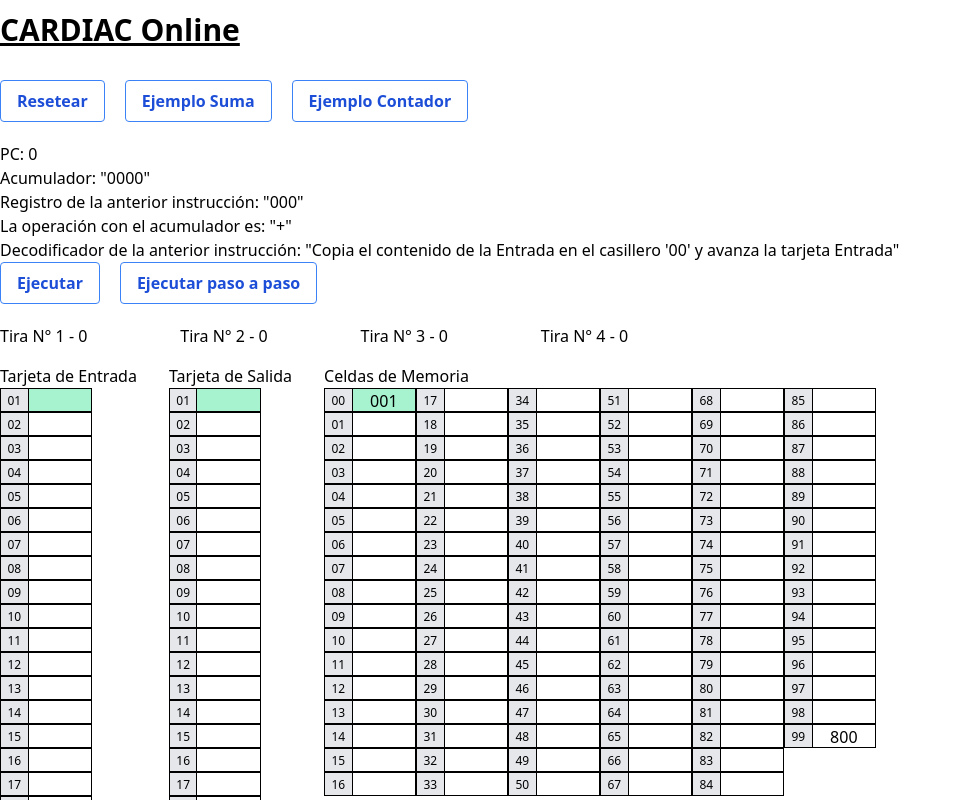
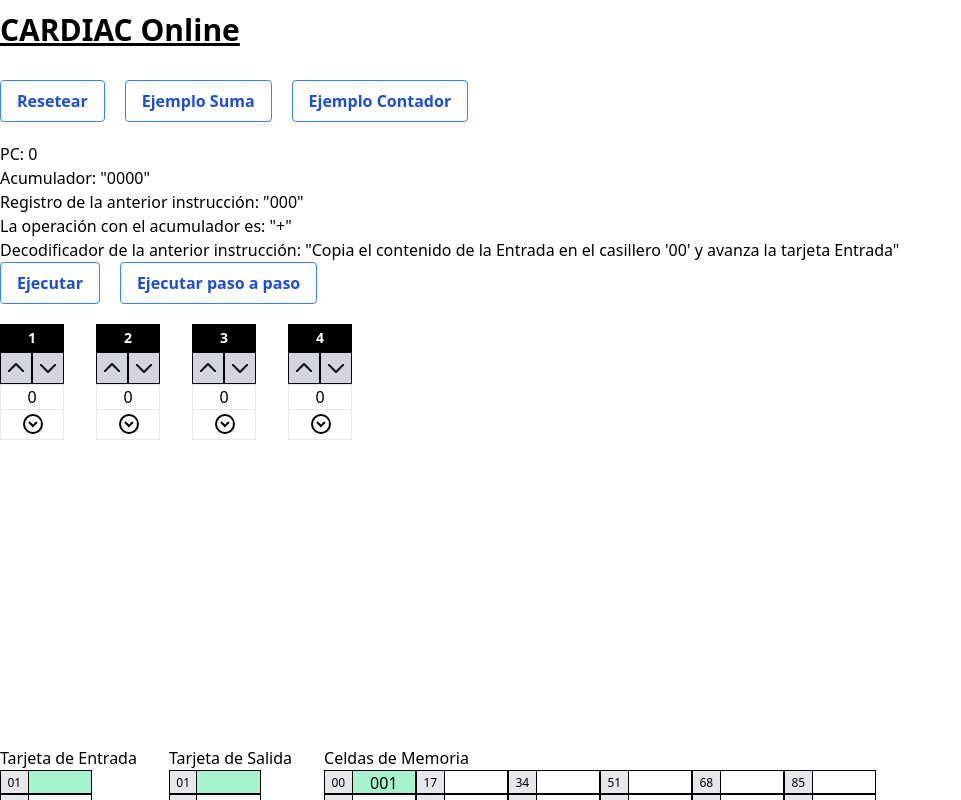
Before and after one commit to JLorenzoCD/CARDIAC-online, a Vue app: page / in a window 1280 px wide. Shown: the top 800 px of the page, without its empty margins (0-961 px from the left). Built offline with nearby package versions, Linux system fonts and the light colour scheme.

Commit message:
feat: :sparkles: Se añade el componente Strip para modificar de forma manual como una CARDIAC

```diff
--- a/src/App.vue
+++ b/src/App.vue
@@ -4,6 +4,7 @@ import useCARDIAC from './composables/useCARDIAC';
 import MyButton from './components/Button.vue';
 import DataStrip from './components/DataStrip.vue';
 import Memory from './components/Memory.vue';
+import Strip from './components/Strip.vue';
 
 import { formatContentLen } from './utils/format';
 
@@ -64,7 +65,7 @@ function init_example_count() {
 </script>
 
 <template>
-	<div class="container mx-auto pt-3">
+	<div class="container mx-auto py-3">
 		<h1 class="text-3xl font-bold underline mb-8">CARDIAC Online</h1>
 
 		<MyButton class="mr-5" @click="init_cardiac">Resetear</MyButton>
@@ -82,23 +83,11 @@ function init_example_count() {
 			<MyButton @click="execute_slow">Ejecutar paso a paso</MyButton>
 		</div>
 
-		<div class="flex gap-8">
-			<label class="block mb-4">
-				Tira N° 1 -
-				<input type="number" name="tira_1" id="tira_1" min="0" max="1" v-model="instrStrip[0]" />
-			</label>
-			<label class="block mb-4">
-				Tira N° 2 -
-				<input type="number" name="tira_2" id="tira_2" min="0" max="9" v-model="instrStrip[1]" />
-			</label>
-			<label class="block mb-4">
-				Tira N° 3 -
-				<input type="number" name="tira_3" id="tira_3" min="0" max="9" v-model="instrStrip[2]" />
-			</label>
-			<label class="block mb-4">
-				Tira N° 4 -
-				<input type="number" name="tira_4" id="tira_4" min="0" max="9" v-model="instrStrip[3]" />
-			</label>
+		<div class="flex gap-8 h-[390px] mb-8">
+			<Strip :min="0" :max="1" :number-strip="1" v-model:instr="instrStrip[0]" />
+			<Strip :min="0" :max="9" :number-strip="2" v-model:instr="instrStrip[1]" />
+			<Strip :min="0" :max="9" :number-strip="3" v-model:instr="instrStrip[2]" />
+			<Strip :min="0" :max="9" :number-strip="4" v-model:instr="instrStrip[3]" />
 		</div>
 
 		<div class="flex gap-8">
```
